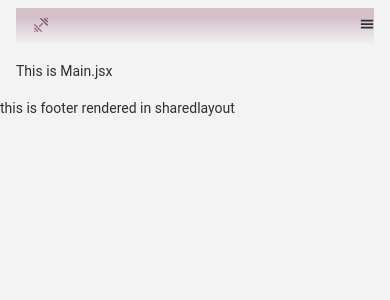
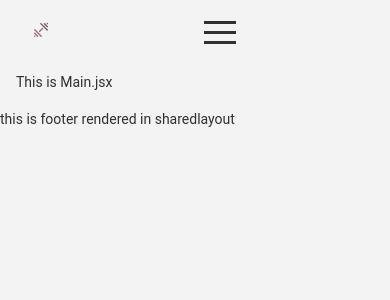
Before and after one commit to Zjadlbyscos/znajdzinstruktora, a React (Create React App) app: page / in a window 390 px wide. Shown: the top 300 px of the page. Built offline with nearby package versions, Linux system fonts and the light colour scheme.

Commit message:
change hamburger-library

```diff
--- a/src/components/Header/Hamburger/Hamburger.jsx
+++ b/src/components/Header/Hamburger/Hamburger.jsx
@@ -1,30 +1,22 @@
 import React from "react";
-import { slide as Menu } from 'react-burger-menu'
+import { slide as Menu } from 'react-burger-menu';
 import { CgClose } from "react-icons/cg";
+
 import { HamburgerContainer } from "./Hamburger.styled";
-import { GiHamburgerMenu } from "react-icons/gi";
 
 export const HamburgerMenu = ({ openState, handleCloseMenu }) => {
-
-
   return (
     <Menu
       right
       bodyClassName={"modal-show"}
-        // width={"80%"}
-        // itemListElement="div"
-        customBurgerIcon={<GiHamburgerMenu/>}
+      itemListElement="div"
+      customBurgerIcon={false}
       isOpen={openState}
+      onStateChange={({ isOpen }) => !isOpen && handleCloseMenu()}
     >
       <HamburgerContainer>
         <CgClose onClick={handleCloseMenu} />
-
-  <p>hamburger content</p>
-  <a>Instruktorzy  </a>
-  <a> Obiekty </a>
-  <a>Zaloguj</a>
-  <a>Zarejestruj</a>
-
+        <p> NAV content </p>
       </HamburgerContainer>
     </Menu>
   );
--- a/src/components/Header/Header.jsx
+++ b/src/components/Header/Header.jsx
@@ -1,6 +1,6 @@
 import { useState } from "react";
-import { GiHamburgerMenu } from "react-icons/gi";
 import { NavLink } from "react-router-dom";
+import { Spin as Hamburger } from 'hamburger-react';
 
 import { HamburgerMenu } from "./Hamburger/Hamburger";
 import { LogoHeader } from "../RenderSvg/RenderSvg";
@@ -8,26 +8,16 @@ import { LogoHeader } from "../RenderSvg/RenderSvg";
 import { HeaderContainer, StyleLogo } from "./Header.styled";
 
 export const Header = () => {
-  const [isMenuOpen, setMenuOpen] = useState(false);
-
-  const toggleBurgerMenu = () => {
-    setMenuOpen(!isMenuOpen);
-  };
+  const [isOpen, setOpen] = useState(false);
 
   return (
-    <section>
+    <section className="header">
       <HeaderContainer>
-        <NavLink to="/">
-          <StyleLogo>
-            <LogoHeader />
-          </StyleLogo>
-
+        <NavLink to="/main">
+<StyleLogo><LogoHeader/></StyleLogo>
         </NavLink>
-
-        <HamburgerMenu
-          openState={isMenuOpen}
-          handleCloseMenu={toggleBurgerMenu}
-        />
+        <Hamburger toggled={isOpen} toggle={setOpen} direction="right" />
+        <HamburgerMenu openState={isOpen} handleCloseMenu={() => setOpen(false)} />
       </HeaderContainer>
     </section>
   );
--- a/src/components/Header/Header.styled.jsx
+++ b/src/components/Header/Header.styled.jsx
@@ -8,14 +8,11 @@ width: 100%;
   flex-direction: row;
   justify-content: space-between;
   align-items: center;
-  background: linear-gradient(0deg, rgba(243,243,243,1) 0%, rgba(158,107,132,0.36738445378151263) 74%);
+
 `
 export const StyleLogo = styled.div`
 
   svg {
-    /* position: absolute; */
-/* top:-1px;
-left: -100px; */
     width: 50px;
   }
 `;
```
Lines whose indentation alone changed are shown as unchanged.
